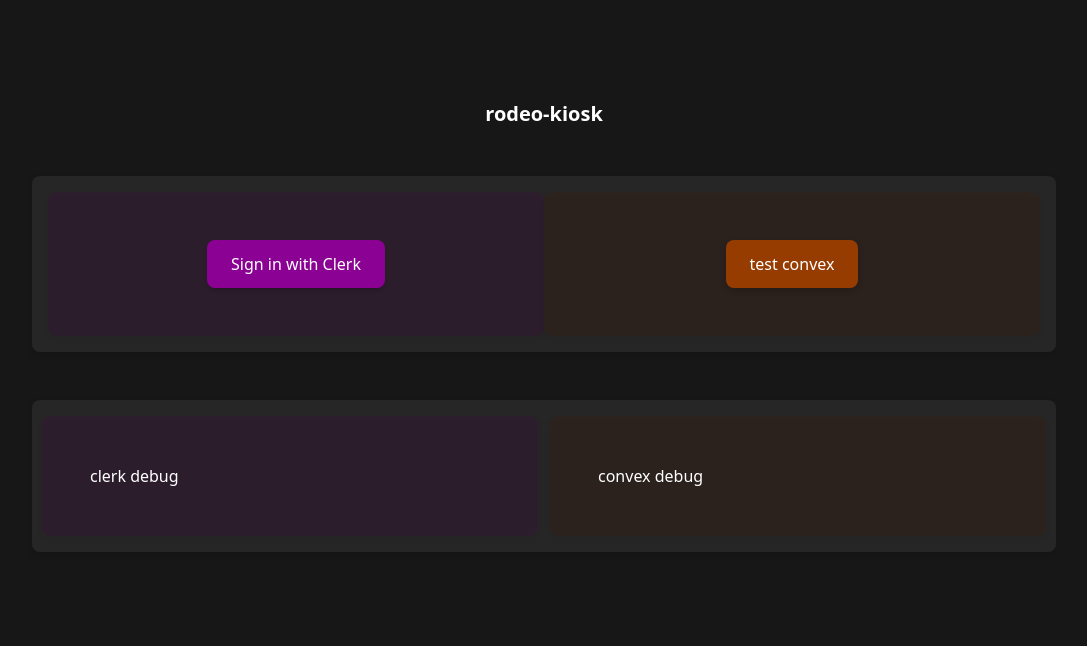
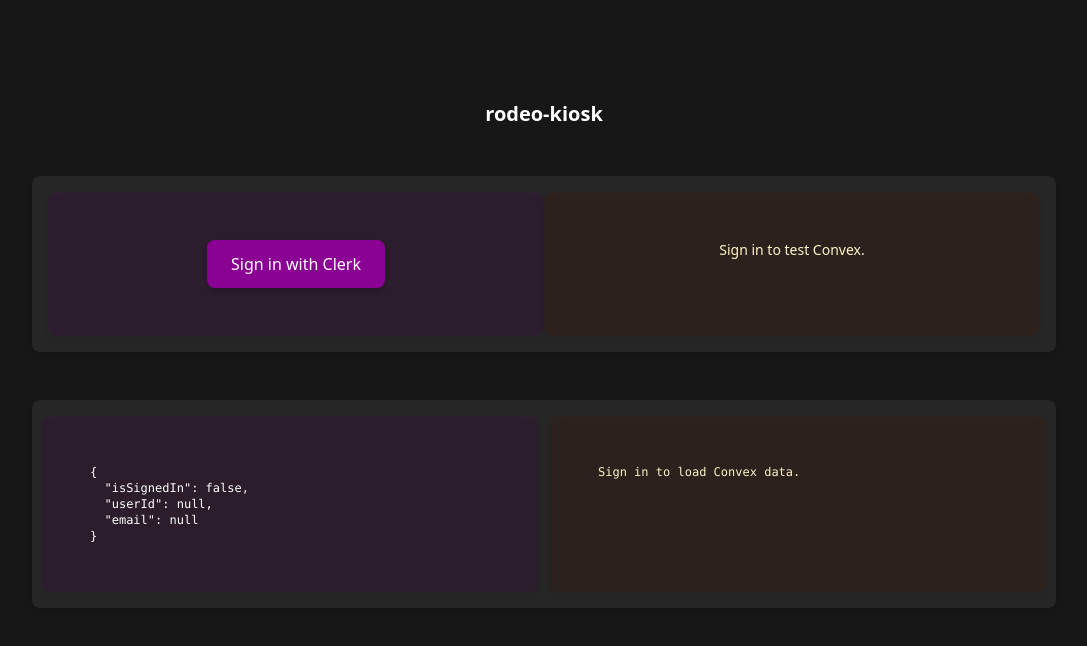
Before and after one commit to opallo/rodeo-kiosk, a Next.js app: page / in a window 1280 px wide. Shown: the top 646 px of the page, without its empty margins (96-1183 px from the left). Built offline with nearby package versions, Linux system fonts and the light colour scheme; no server answers.

Commit message:
Fix Convex debug helpers to avoid unauthenticated query

```diff
--- a/app/page.tsx
+++ b/app/page.tsx
@@ -1,9 +1,22 @@
 "use client"
 
-import { Authenticated, Unauthenticated } from "convex/react";
-import { SignInButton, UserButton } from "@clerk/nextjs";
+import { Authenticated, Unauthenticated, useQuery } from "convex/react"; // added useQuery for convex debug test
+import { SignInButton, UserButton, useUser } from "@clerk/nextjs"; // added useUser for clerk debug test
+import type { ReactNode } from "react"; // added ReactNode type to support convex debug helpers
+import { api } from "@/convex/_generated/api"; // added convex api for debug query
 
 export default function Home() {
+  const { user, isLoaded, isSignedIn } = useUser(); // added clerk state for debug output
+
+  const handleClerkTest = () => { // added handler to log clerk debug info
+    console.debug("Clerk debug", {
+      isLoaded,
+      isSignedIn,
+      userId: user?.id,
+      email: user?.primaryEmailAddress?.emailAddress,
+    });
+  };
+
   return (
     <main>
 
@@ -38,7 +51,7 @@
               </UserButton>
 
               {/* test clerk button */}
-              <button color="black" className="text-white bg-fuchsia-800 px-6 py-3 rounded-md drop-shadow-md cursor-pointer hover:bg-fuchsia-950">
+              <button color="black" className="text-white bg-fuchsia-800 px-6 py-3 rounded-md drop-shadow-md cursor-pointer hover:bg-fuchsia-950" onClick={handleClerkTest}>
                 test clerk
               </button>
             </div>
@@ -48,10 +61,21 @@
         {/* container */}
         <div className="flex justify-center min-w-1/2 drop-shadow-md bg-amber-950/20 rounded-md overflow-y-auto p-12">
 
-          {/* button */}
-          <button color="black" className="text-white bg-amber-800 hover:bg-amber-950 px-6 py-3 rounded-md drop-shadow-md cursor-pointer">
-            test convex
-          </button>
+          <ConvexDebugContent // added wrapper to run convex query only when authenticated
+            unauthenticatedFallback={
+              <span className="text-amber-100 text-sm">Sign in to test Convex.</span> // added fallback message for unauthenticated state
+            }
+          >
+            {({ handleConvexTest }) => (
+              <button // moved convex test button into authenticated-only render
+                color="black"
+                className="text-white bg-amber-800 hover:bg-amber-950 px-6 py-3 rounded-md drop-shadow-md cursor-pointer"
+                onClick={handleConvexTest}
+              >
+                test convex
+              </button>
+            )}
+          </ConvexDebugContent>
         </div>
       </section>
 
@@ -59,13 +83,80 @@
       <section className="flex flex-row grid-cols-2 gap-3 justify-center max-w-full max-h-75 mt-12 mx-[10%] bg-neutral-800 drop-shadow-md rounded-md p-4">
 
         <div className="flex justify-start align-top min-w-1/2 drop-shadow-md bg-fuchsia-950/20 rounded-md p-12 overflow-y-auto">
-          clerk debug
+          <pre className="whitespace-pre-wrap text-xs">{/* added clerk debug output */}
+            {isLoaded
+              ? JSON.stringify(
+                  {
+                    isSignedIn,
+                    userId: user?.id ?? null,
+                    email: user?.primaryEmailAddress?.emailAddress ?? null,
+                  },
+                  null,
+                  2,
+                )
+              : "Loading Clerk state..."}
+          </pre>
         </div>
 
         <div className="flex justify-start min-w-1/2 drop-shadow-md bg-amber-950/20 rounded-md overflow-y-auto p-12">
-          convex debug
+          <ConvexDebugContent // added wrapper to protect convex debug query
+            unauthenticatedFallback={
+              <pre className="whitespace-pre-wrap text-xs text-amber-100">Sign in to load Convex data.</pre> // added fallback message for unauthenticated debug output
+            }
+          >
+            {({ messages }) => (
+              <pre className="whitespace-pre-wrap text-xs">{/* added convex debug output */}
+                {messages
+                  ? JSON.stringify(
+                      {
+                        messageCount: messages.length,
+                        messages,
+                      },
+                      null,
+                      2,
+                    )
+                  : "Loading Convex data..."}
+              </pre>
+            )}
+          </ConvexDebugContent>
         </div>
       </section>
-    </main >
+    </main>
   )
 }
+
+type ConvexDebugContentProps = { // added props type for convex debug helper component
+  children: (props: {
+    handleConvexTest: () => void;
+    messages: Array<Record<string, unknown>> | undefined; // added loose typing for convex query result
+  }) => ReactNode;
+  unauthenticatedFallback: ReactNode;
+};
+
+function ConvexDebugContent({ children, unauthenticatedFallback }: ConvexDebugContentProps) { // added helper to guard convex query behind auth
+  return (
+    <>
+      <Unauthenticated>{unauthenticatedFallback}</Unauthenticated>
+      <Authenticated>
+        <ConvexDebugContentAuthed>{children}</ConvexDebugContentAuthed>
+      </Authenticated>
+    </>
+  );
+}
+
+function ConvexDebugContentAuthed({
+  children,
+}: {
+  children: ConvexDebugContentProps["children"];
+}) {
+  const messages = useQuery(api.messages.getForCurrentUser, {}) as Array<Record<string, unknown>> | undefined; // moved convex query into authenticated-only component
+
+  const handleConvexTest = () => { // moved convex debug logger next to authed query data
+    console.debug("Convex debug", {
+      messageCount: messages?.length ?? "n/a",
+      messages,
+    });
+  };
+
+  return <>{children({ handleConvexTest, messages })}</>;
+}
```
